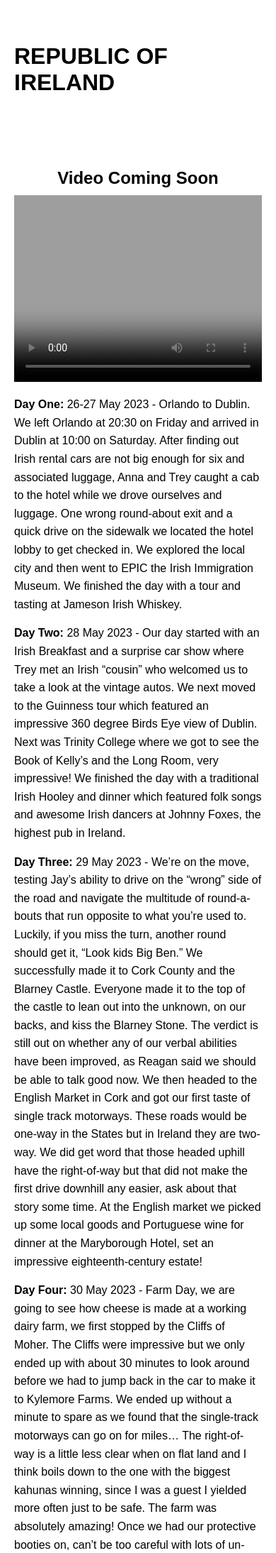
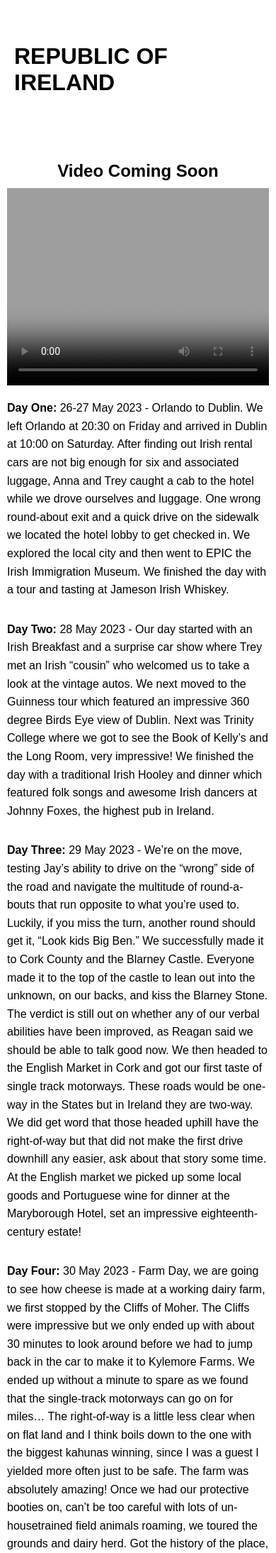
Before and after one commit to Blkbrd77/2samples-refactor, a Flask app: page /ireland in a window 390 px wide. Shown: the part 68-2256 px from the top of the page at 71% size. Run offline with Flask 2, Linux system fonts and the light colour scheme.

Commit message:
Fixed video and text block formatting on /ireland page

```diff
--- a/app/static/style.css
+++ b/app/static/style.css
@@ -122,18 +122,15 @@ body {
 }
 
 .video-container {
-    max-width: 1200px;
+    max-width: 600px;
     margin: 0 auto;
     padding: 20px;
-    overflow: hidden; /* Clear float */
 }
 
 .video-wrapper {
-    float: left;
     max-width: 600px;
+    margin: 0 auto 20px;
     text-align: center;
-    margin-right: 20px;
-    margin-bottom: 20px;
 }
 
 .video-wrapper h2 {
@@ -141,7 +138,6 @@ body {
 }
 
 .video-wrapper video {
-    max-width: 100%;
     width: 100%;
     height: auto;
     max-height: 400px;
@@ -150,29 +146,30 @@ body {
 }
 
 .video-text {
+    max-width: 600px
+    margin: 0 auto;
     line-height: 1.6;
     text-align: justify;
-    /* Removed margin-left to allow wrapping */
 }
 
 .video-text p {
-    margin: 0 0 15px;
+    margin: 0 0 30px;
 }
 
 @media (max-width: 768px) {
     .video-container {
-        text-align: center;
+        padding: 10px;
     }
 
     .video-wrapper {
-        float: none;
-        margin-right: 0;
-        margin-bottom: 20px;
-        max-width: 100%;
-        display: inline-block;
+        width: 100%;
+        max-width: 600px;
+        margin: 0 0 20px;
     }
 
     .video-text {
+        width: 100%
+        max-width: 600px;
         text-align: left;
     }
 }
--- a/app/templates/ireland.html
+++ b/app/templates/ireland.html
@@ -27,7 +27,6 @@
                 <p>Your browser does not support the video tag. Check back later for video content.</p>
             </video>
         </div>
-        <div style="clear: both;"></div>
         <div class="video-text">
             <p><strong>Day One:</strong> 26-27 May 2023 - Orlando to Dublin. We left Orlando at 20:30 on Friday and arrived in Dublin at 10:00 on Saturday. After finding out Irish rental cars are not big enough for six and associated luggage, Anna and Trey caught a cab to the hotel while we drove ourselves and luggage. One wrong round-about exit and a quick drive on the sidewalk we located the hotel lobby to get checked in. We explored the local city and then went to EPIC the Irish Immigration Museum. We finished the day with a tour and tasting at Jameson Irish Whiskey.</p>
             <p><strong>Day Two:</strong> 28 May 2023 - Our day started with an Irish Breakfast and a surprise car show where Trey met an Irish “cousin” who welcomed us to take a look at the vintage autos. We next moved to the Guinness tour which featured an impressive 360 degree Birds Eye view of Dublin. Next was Trinity College where we got to see the Book of Kelly’s and the Long Room, very impressive! We finished the day with a traditional Irish Hooley and dinner which featured folk songs and awesome Irish dancers at Johnny Foxes, the highest pub in Ireland.</p>
```
